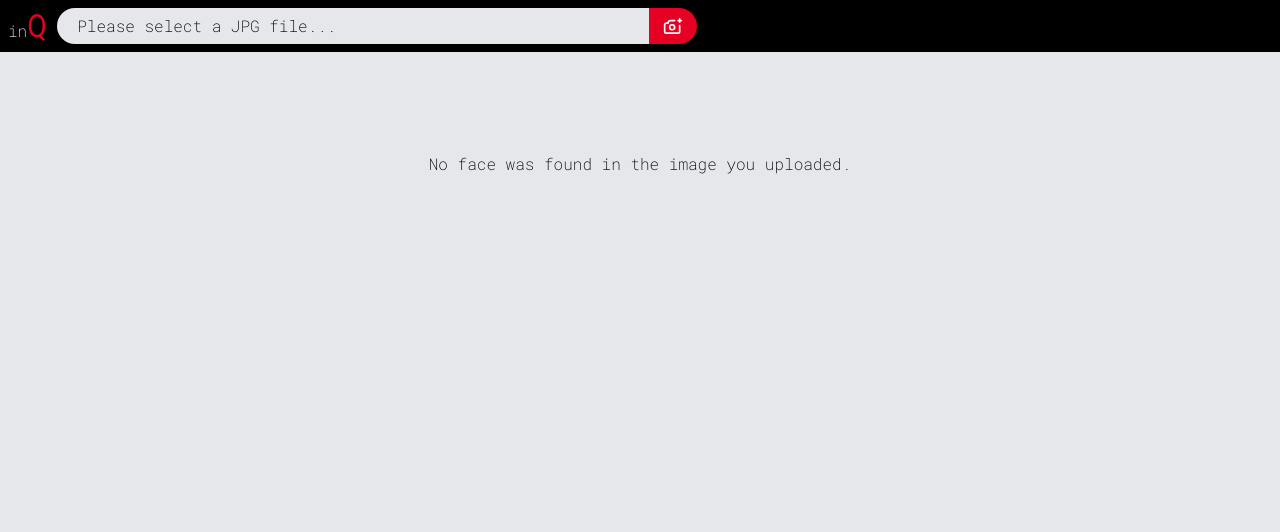
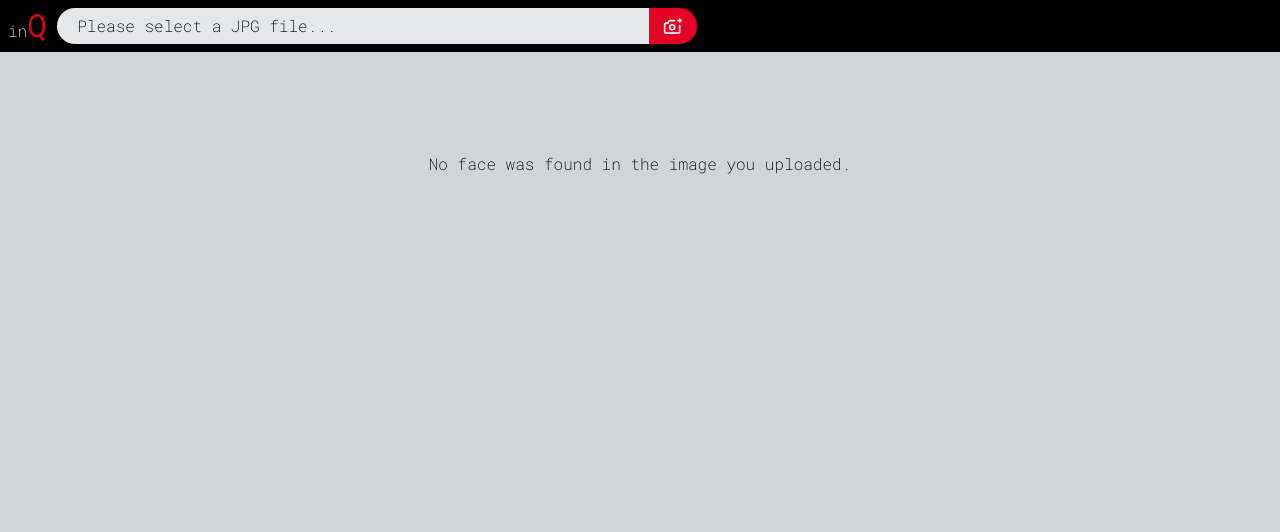
Before and after one commit to mfonism/django-inqueerstigate, a Django app: page /result/error/no-face-found in a window 1280 px wide. Shown: the top 532 px of the page. Run offline with Django 3.2, Linux system fonts and the light colour scheme; parts of the project's set-up code (start-up, migrations or seed data) failed here and were passed over; some libraries are stand-ins or nearby versions.

Commit message:
Darken and refactor overall theme/styles

```diff
--- a/search/templates/search/error.html
+++ b/search/templates/search/error.html
@@ -18,7 +18,7 @@
             </div>
         </div>
     </div>
-    <div id="about" class="w-full bg-gray-200 text-black leading-loose py-16 lg:py-24 px-8">
+    <div id="about" class="w-full leading-loose py-16 lg:py-24 px-8">
       <div class="w-full max-w-screen-sm mx-auto text-center">
         <p class="mb-4">{{ error_message }}</p>
       </div>
--- a/search/templates/search/result.html
+++ b/search/templates/search/result.html
@@ -20,7 +20,7 @@
         </div>
     </div>
 
-    <div class="w-full bg-gray-200 text-gray-900 leading-loose py-12 md:py-16 lg:py-24 px-8">
+    <div class="w-full leading-loose py-12 md:py-16 lg:py-24 px-8">
         <div class="w-full max-w-screen-md mx-auto">
 
             <!-- <h2 class="mb-2 font-semibold">Input Shot</h2> -->
@@ -30,7 +30,7 @@
                 class="block w-1/2 sm:w-1/3 md:w-1/4 mx-auto md:ml-0"
             >
 
-            <p class="pt-2 text-center md:text-left text-black">
+            <p class="pt-2 text-center md:text-left">
             {% if search_result %}
                 Matches found: {{ search_result | length }}
             {% else %}
@@ -48,7 +48,7 @@
                         <span>
                             <a
                                 href="{{ result.scum.external_url }}"
-                                class="underline text-blue-400 tracking-tight"
+                                class="underline text-blue-700 tracking-tight"
                             >{{ result.scum.external_url }}</a>
                         </span>
                     </p>
--- a/templates/site_base.html
+++ b/templates/site_base.html
@@ -1,7 +1,7 @@
 <!-- {% load static %} -->
 
 <!doctype html>
-<html lang="en" class="h-screen w-screen overflow-x-hidden bg-gray-200 text-black">
+<html lang="en" class="h-screen w-screen overflow-x-hidden bg-gray-300 text-black">
 
     <head>
         <meta charset="utf-8">
```
